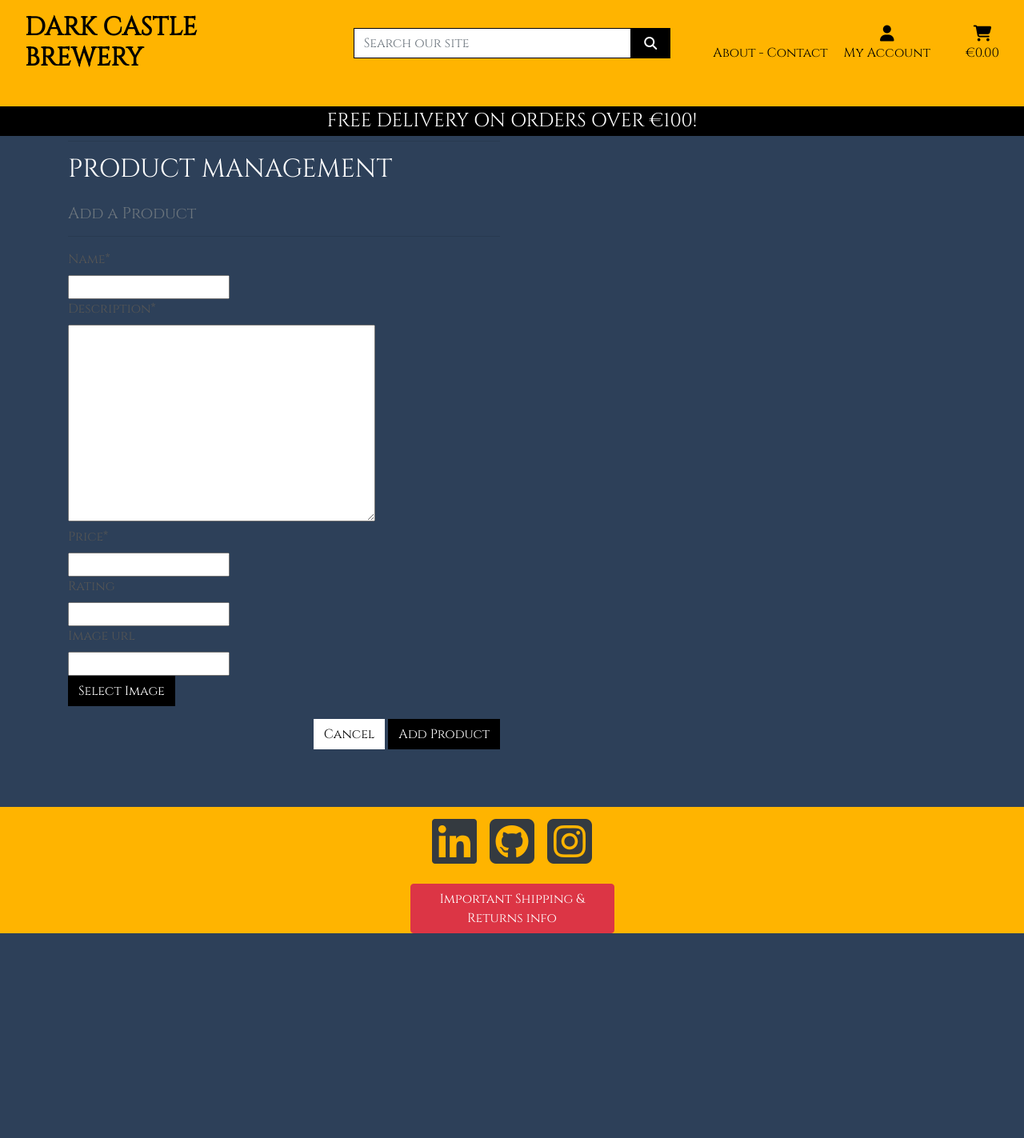
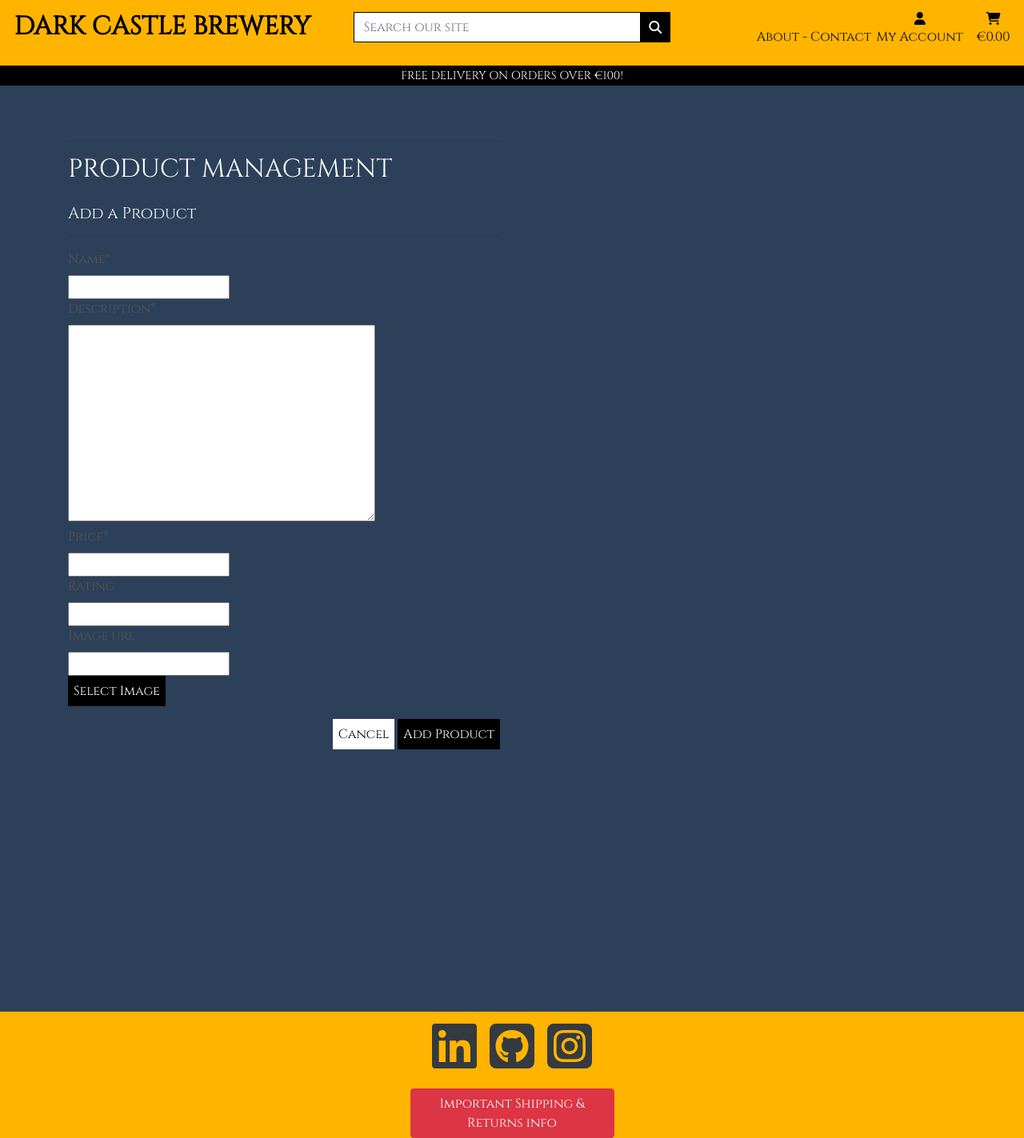
Before and after one commit to Code-Institute-Submissions/Dark-Castle-Brewery1, a Django app: page /products/add/ in a window 1280 px wide. Shown: the whole page at 80% size. Before the commit the page ends 1167 px from the top, so only its background shows below. Run offline with Django 3.2, Linux system fonts and the light colour scheme; the visitor is signed in with stand-in values (Sample User, id 1); some libraries are stand-ins or nearby versions.

Commit message:
minor styling changes

```diff
--- a/cart/templates/cart/cart.html
+++ b/cart/templates/cart/cart.html
@@ -116,9 +116,6 @@
 {{ block.super }}
 {% include 'products/includes/quantity_input_script.html' %}
 <script>
-
-
-    // Remove item and reload on click
     $('.remove-item').click(function(e) {
         var csrfToken = "{{ csrf_token }}";
         var itemId = $(this).attr('id').split('remove_')[1];
--- a/checkout/static/checkout/js/stripe_elements.js
+++ b/checkout/static/checkout/js/stripe_elements.js
@@ -114,5 +114,5 @@
     }).fail(function () {
         // just reload the page, the error will be in django messages
         location.reload();
-    })
+    });
 });
--- a/products/templates/products/add_product.html
+++ b/products/templates/products/add_product.html
@@ -16,14 +16,14 @@
             <div class="col-12 col-md-6">
                 <hr>
                 <h2 class="logo-font mb-4">Product Management</h2>
-                <h5 class="text-muted">Add a Product</h5>
+                <h5 class="text-light">Add a Product</h5>
                 <hr>
             </div>
         </div>
 
         <div class="row">
             <div class="col-12 col-md-6">
-                <form method="POST" action="{% url 'add_product' %}" class="form mb-2" enctype="multipart/form-data">
+                <form method="POST" action="{% url 'add_product' %}" class="form mb-2 font-light" enctype="multipart/form-data">
                     {% csrf_token %}
                     {% for field in form %}
                         {% if field.name != 'image' %}
@@ -33,7 +33,7 @@
                         {% endif %}
                     {% endfor %}
                     <div class="text-right">
-                        <a class="btn btn-outline-black rounded-0" href="{% url 'products' %}">Cancel</a>
+                        <a class="btn btn-outline-black rounded-0" href="{% url 'home' %}">Cancel</a>
                         <button class="btn btn-black rounded-0" type="submit">Add Product</button>
                     </div>
                 </form>
@@ -44,7 +44,7 @@
 
 {% block postloadjs %}
     {{ block.super }}
-    <script type="text/javascript">
+    <script>
         $('#new-image').change(function() {
             var file = $('#new-image')[0].files[0];
             $('#filename').text(`Image will be set to: ${file.name}`);
--- a/products/views.py
+++ b/products/views.py
@@ -106,4 +106,4 @@
     product = get_object_or_404(Product, pk=product_id)
     product.delete()
     messages.success(request, 'Product deleted!')
-    return redirect(reverse('products'))
+    return redirect(reverse('home'))
--- a/profiles/static/profiles/js/countryfield.js
+++ b/profiles/static/profiles/js/countryfield.js
@@ -1,4 +1,4 @@
-let countrySelected = $('#id_default_country').val()
+let countrySelected = $('#id_default_country').val();
 if (!countrySelected) {
     $('#id_default_country').css('color', '#aab7c4');
 }
@@ -9,4 +9,4 @@
     } else {
         $(this).css('color', '#');
     }
-})
+});
--- a/static/css/base.css
+++ b/static/css/base.css
@@ -29,12 +29,11 @@
 
 #footer-styling {
     background-color: #FFB400;
-    margin-top: 5%;
+    margin-top: 15%;
     position: absolute;
     left: 0;
     right: 0;
     width: 100%;
-
 }
 
 .card-styling{
@@ -68,6 +67,10 @@
     color:black;
 }
 
+
+.dropdown-menu-fix{
+    top:-11px;
+}
 
 /* from Bulma */
 .icon {
@@ -412,7 +415,7 @@
 }
 
 /* pad the top a bit when navbar is collapsed on mobile */
-@media (max-width: 991px) {
+@media (max-width: 1281px) {
     .header-container {
         padding-top: 116px;
     }
```
Also changed, not shown: aboutus/templates/aboutus/aboutus.html (+3 -13 lines), cart/templates/cart/cart-total.html (+6 -2 lines), cart/templates/cart/quantity-form.html (+0 -18 lines), products/templates/products/includes/quantity_input_script.html (+1 -9 lines), cart/contexts.py (line endings or trailing spaces).
